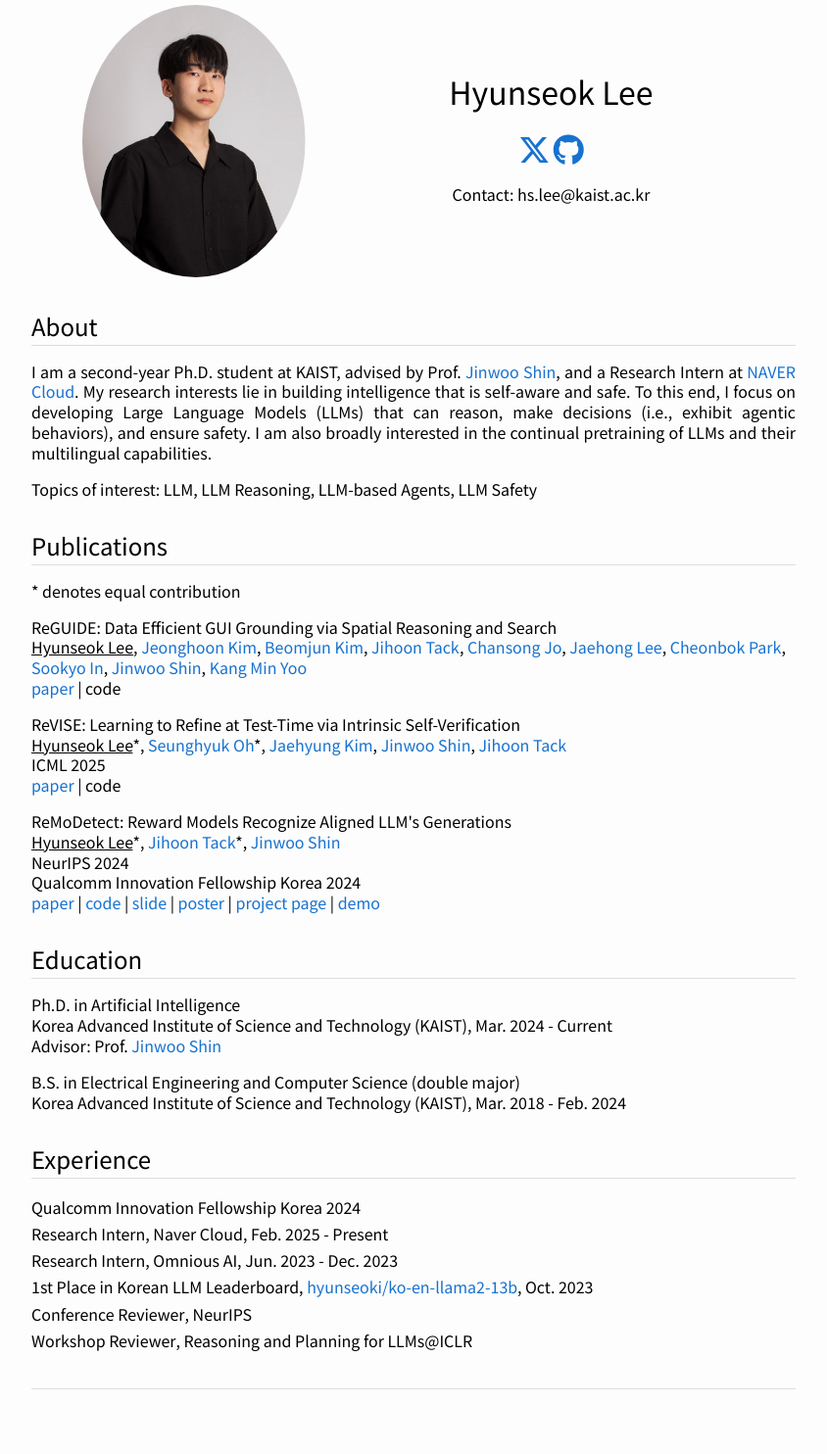
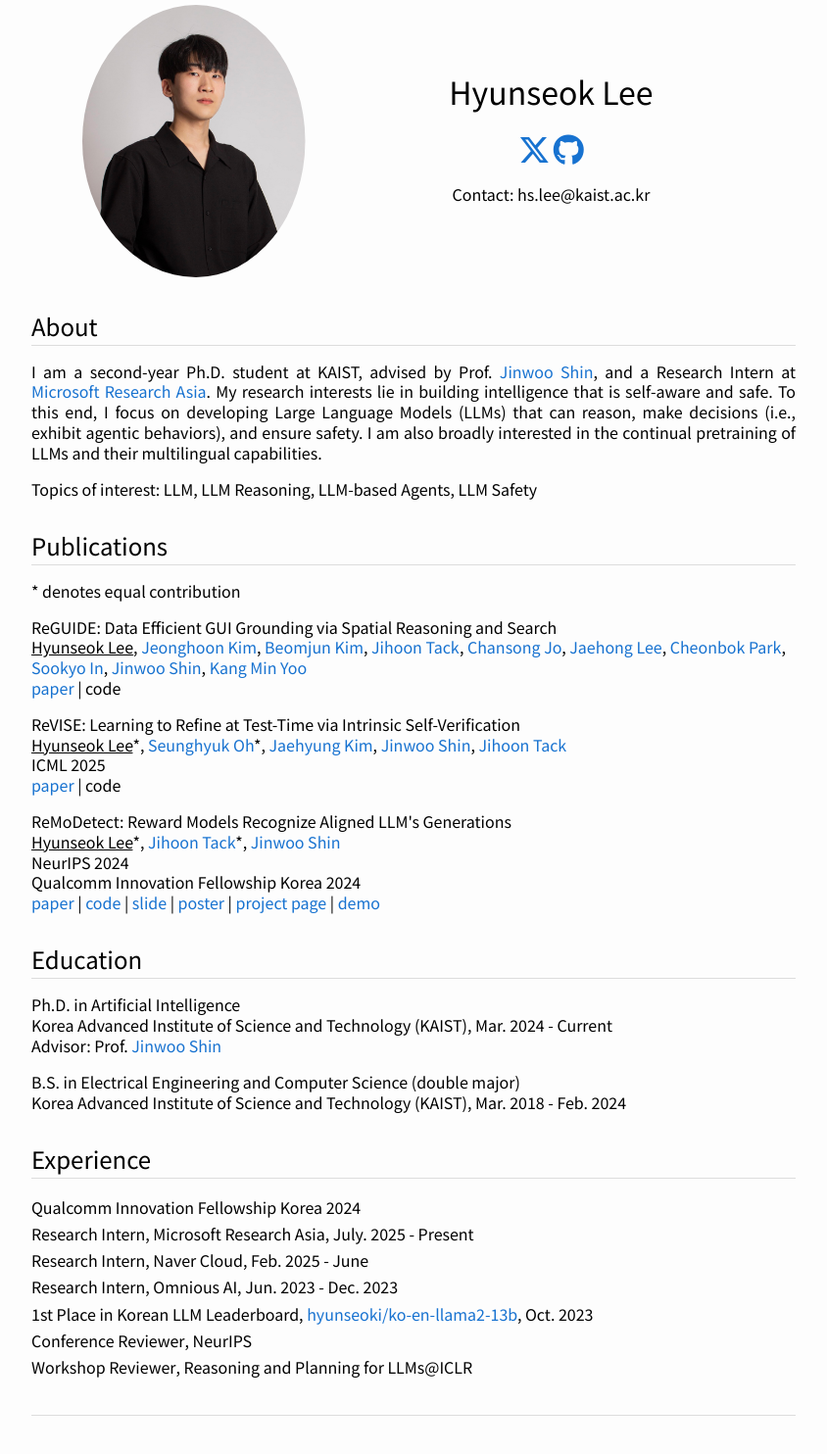
Before and after one commit to hyunseoklee-ai/hyunseoklee-ai.github.io, a plain HTML site: page index.html in a window 1280 px wide. Shown: the part 22-1506 px from the top of the page at 98% size, without its empty margins (218-1062 px from the left). Before the commit the page ends 1480 px from the top, so only its background shows below. Drawn offline with Linux system fonts and the light colour scheme; some icons are missing.

Commit message:
July 2025

```diff
--- a/index.html
+++ b/index.html
@@ -132,7 +132,7 @@
     <div class="outline-text-2" id="text-orgc5d597d">
     <p style="text-align:justify">
         I am a second-year Ph.D. student at KAIST, advised by Prof. <a href='https://alinlab.kaist.ac.kr/shin.html'>Jinwoo Shin</a>,
-        and a Research Intern at <a href='https://www.navercloudcorp.com'>NAVER Cloud</a>.
+        and a Research Intern at <a href='http://research.microsoft.com'>Microsoft Research Asia</a>.
         My research interests lie in building intelligence that is self-aware and safe.
         To this end, I focus on developing Large Language Models (LLMs) that can reason, make decisions (i.e., exhibit agentic behaviors), and ensure safety.
         I am also broadly interested in the continual pretraining of LLMs and their multilingual capabilities.</p>
@@ -196,7 +196,8 @@
 
     <dl class="org-dl">
     <strong>Qualcomm Innovation Fellowship Korea 2024</strong> <br />
-    <strong>Research Intern</strong>, Naver Cloud, Feb. 2025 - Present <br />
+    <strong>Research Intern</strong>, Microsoft Research Asia, July. 2025 - Present <br />
+    <strong>Research Intern</strong>, Naver Cloud, Feb. 2025 - June <br />
     <strong>Research Intern</strong>, Omnious AI, Jun. 2023 - Dec. 2023 <br />
     <strong>1st Place in Korean LLM Leaderboard</strong>, <a href="https://huggingface.co/hyunseoki/ko-en-llama2-13b">hyunseoki/ko-en-llama2-13b</a>, Oct. 2023 <br />
     <strong>Conference Reviewer</strong>, NeurIPS <br />
```
Also changed, not shown: 1 other file.
